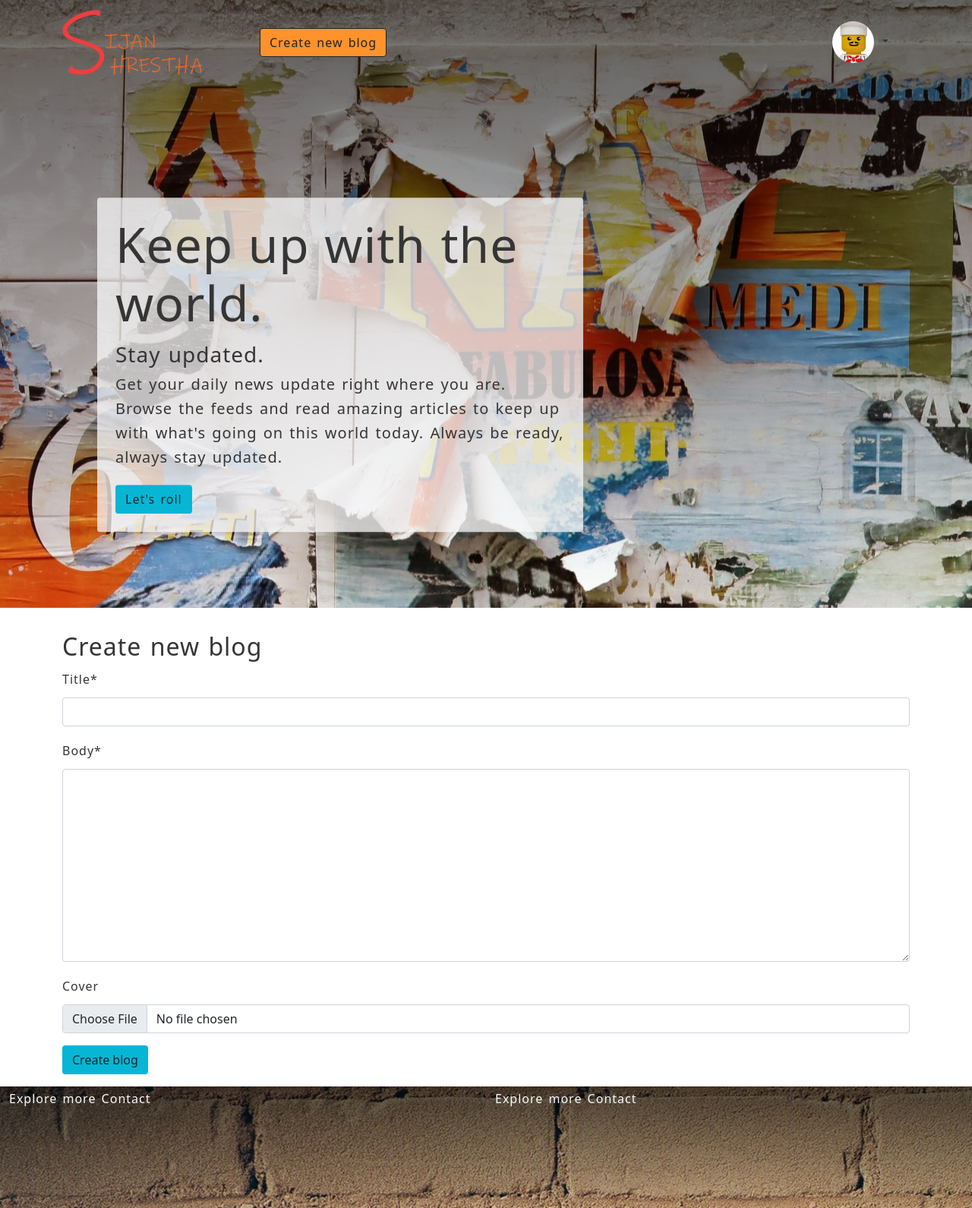
After one commit to Sijan97/django-news, a Django app: page /articles/new/ in a window 1280 px wide. The commit adds this page. Shown: the whole page at 76% size. Run offline with Django 4.2, Linux system fonts and the light colour scheme; a user stored in the database is signed in; data comes from the database, SQL or seed files in the repository; both versions use the stored data as it was after the commit; some libraries are stand-ins or nearby versions.

Commit message:
Created blog create form/Added profile picture/Setup sticky navbar

```diff
--- a/accounts/admin.py
+++ b/accounts/admin.py
@@ -3,7 +3,7 @@ from django.contrib import admin
 from django.contrib.auth.admin import UserAdmin
 
 from .forms import CustomUserCreationForm, CustomUserChangeForm
-from .models import CustomUser
+from .models import CustomUser, Profile
 
 
 class CustomAdmin(UserAdmin):
@@ -21,3 +21,4 @@ class CustomAdmin(UserAdmin):
 
 
 admin.site.register(CustomUser, CustomAdmin)
+admin.site.register(Profile)
--- a/accounts/models.py
+++ b/accounts/models.py
@@ -5,3 +5,13 @@ from django.contrib.auth.models import AbstractUser
 class CustomUser(AbstractUser):
     """ Model definition for custom user. """
     age = models.PositiveIntegerField(null=True, blank=True)
+
+
+class Profile(models.Model):
+    """ Model definition for managing user profile. """
+    user = models.OneToOneField(CustomUser, on_delete=models.CASCADE)
+    profile_pic = models.ImageField(
+        default="user.jpg", upload_to="images/")
+
+    def __str__(self):
+        return f"{ self.user.username } Profile"
--- a/articles/urls.py
+++ b/articles/urls.py
@@ -5,6 +5,7 @@ from .views import (
     ArticleUpdateView,
     ArticleDetailView,
     ArticleDeleteView,
+    ArticleCreateView,
 )
 
 urlpatterns = [
@@ -12,4 +13,5 @@ urlpatterns = [
     path('<int:pk>/edit/', ArticleUpdateView.as_view(), name='article_edit'),
     path('<int:pk>/', ArticleDetailView.as_view(), name='article_detail'),
     path('<int:pk>/delete/', ArticleDeleteView.as_view(), name='article_delete'),
+    path('new/', ArticleCreateView.as_view(), name='article_new'),
 ]
--- a/articles/views.py
+++ b/articles/views.py
@@ -1,5 +1,5 @@
 from django.views.generic import ListView, DetailView
-from django.views.generic.edit import UpdateView, DeleteView
+from django.views.generic.edit import UpdateView, DeleteView, CreateView
 from django.urls import reverse_lazy
 from .models import Article
 
@@ -9,10 +9,12 @@ class ArticleListView(ListView):
     model = Article
     template_name = 'article_list.html'
 
+
 class ArticleDetailView(DetailView):
     """ View definition for article detail view. """
     model = Article
     template_name = 'article_detail.html'
+
 
 class ArticleUpdateView(UpdateView):
     """ View definition to edit article. """
@@ -20,14 +22,16 @@ class ArticleUpdateView(UpdateView):
     template_name = 'article_edit.html'
     fields = ('title', 'body', 'cover')
 
+
 class ArticleDeleteView(DeleteView):
     """ View definition to delete an article. """
     model = Article
     template_name = 'article_delete.html'
     success_url = reverse_lazy('article_list')
 
-# class ArticleCreateView(CreateView):
-#     """ Defining custom create view for article. """
-#     model = Article
-#     template_name = 'article_new.html'
-#     fields = ('title', 'body', 'cover')
+
+class ArticleCreateView(CreateView):
+    """ Defining custom create view for article. """
+    model = Article
+    template_name = 'article_new.html'
+    fields = ('title', 'body', 'cover')
--- a/static/css/styles/style.css
+++ b/static/css/styles/style.css
@@ -14,9 +14,12 @@ Default colors:
 
     yellow button: #fde047
     yellow button hover: #eab308
+
+    nav buttons: #f76707
+    nav buttons hover: #ff922b
 */
 
-/* PAGE SETUP */
+/* ------------------- BASIC SETUP ------------------- */
 * {
     margin: 0;
     padding: 0;
@@ -28,8 +31,6 @@ html {
     box-sizing: border-box;
 }
 
-/* LAYOUT */
-
 body {
     color: #353535;
     line-height: 2rem;
@@ -37,6 +38,7 @@ body {
     word-spacing: 2px;
 }
 
+/* ------------------- HEADER ------------------- */
 .header-banner {
     background-image: linear-gradient(rgba(0, 0, 0, 0.59), rgba(255, 255, 255, 0)), url(../images/header.jpg);
     background-attachment: fixed;
@@ -48,16 +50,21 @@ body {
 
 .hero-text {
     position: absolute;
-    top: 50%;
+    top: 60%;
     left: 10%;
     transform: translateY(-50%);
 }
 
-footer {
-    background-image: linear-gradient(rgba(0, 0, 0, 0.59), rgba(255, 255, 255, 0)), url(../images/footer.jpg);
-    background-attachment: fixed;
-    height: 20vh;
+.user-name {
+    color: inherit;
 }
+
+.user-name:hover,
+.user-name:focus {
+    color: #f5f5f4;
+}
+
+/* ------------------- BLOG CONTAINER ------------------- */
 
 .register-body {
     background-image: linear-gradient(rgba(0, 0, 0, 0.59), rgba(255, 255, 255, 0)), url(../images/register.jpg);
@@ -125,14 +132,45 @@ footer {
     text-align: justify;
 }
 
+.edits {
+    position: relative;
+    z-index: 12;
+}
+
+/* ------------------- STICKY NAVIGATION ------------------- */
+.sticky {
+    position: fixed;
+    top: 0;
+    width: 100%;
+    background-color: #f5f5f4;
+    opacity: 0.95;
+    box-shadow: 0 2px 2px #ddd;
+    z-index: 9999;
+}
+
+.sticky img {
+    height: 3rem;
+}
+
+/* ------------------- REUSABLE ITEMS ------------------- */
+
+/* BUTTONS */
 .btn-default {
     background-color: #06b6d4;
-    border-radius: 0.5rem;
 }
 
 .btn-default:hover {
     background-color: #0e7490;
     color: #f5f5f4;
+}
+
+.btn-nav {
+    background-color: #ff922b;
+    transition: all 0.3s;
+}
+
+.btn-nav:hover {
+    background-color: #f76707;
 }
 
 .btn-delete {
@@ -153,16 +191,9 @@ footer {
     color: #f5f5f4;
 }
 
-.edits {
-    position: relative;
-    z-index: 12;
+/* ------------------- FOOTER ------------------- */
+footer {
+    background-image: linear-gradient(rgba(0, 0, 0, 0.59), rgba(255, 255, 255, 0)), url(../images/footer.jpg);
+    background-attachment: fixed;
+    height: 20vh;
 }
-
-.user-name {
-    color: inherit;
-}
-
-.user-name:hover,
-.user-name:focus {
-    color: #f5f5f4;
-}
--- a/static/scripts/script.js
+++ b/static/scripts/script.js
@@ -1 +1,12 @@
-let blogs = document.querySelectorAll('.blog-content');
+'use strict';
+
+let nav = document.querySelector('.navbar');
+let navStick = nav.offsetTop;
+
+window.onscroll = function () {
+    if (window.scrollY > navStick) {
+        nav.classList.add('sticky');
+    } else {
+        nav.classList.remove('sticky');
+    }
+}
--- a/templates/article_edit.html
+++ b/templates/article_edit.html
@@ -19,6 +19,7 @@
         {% csrf_token %}
         {{ form | crispy }}
         <button type="submit" class="btn btn-default">Update</button>
+        <a href="{% url 'article_detail' article.pk %}" class="btn btn-delete">Cancel</a>
     </form>
 </div>
 {% endblock content %}
--- /dev/null
+++ b/templates/article_new.html
@@ -0,0 +1,15 @@
+{% extends 'base.html' %}
+{% load crispy_forms_tags %}
+
+{% block title %}New blog{% endblock title %}
+
+{% block content %}
+<div class="container">
+    <h2>Create new blog</h2>
+    <form action="" method="post">
+        {% csrf_token %}
+        {{ form | crispy }}
+        <button type="submit" class="btn btn-default">Create blog</button>
+    </form>
+</div>
+{% endblock content %}
--- a/templates/base.html
+++ b/templates/base.html
@@ -19,21 +19,31 @@
 
         <body>
             <header>
-                <nav class="navbar navbar-expand-lg navbar-dark shadow-none fixed-top">
+                <nav class="navbar navbar-expand-lg navbar-dark fixed-top">
                     <div class="container">
-                        <a class="navbar-brand fs-2" href="/">Newspaper</a>
+                        <a class="navbar-brand" href="/">
+                            <img src="{% static 'images/my_logo.png' %}" alt="Logo" class="img img-fluid">
+                        </a>
                         <button class="navbar-toggler" type="button" data-bs-toggle="collapse"
                             data-bs-target="#navbarSupportedContent" aria-controls="navbarSupportedContent"
                             aria-expanded="false" aria-label="Toggle navigation">
                             <span class="navbar-toggler-icon"></span>
                         </button>
-                        <div class="collapse navbar-collapse" id="navbarSupportedContent">
+                        <div class="container ms-5 collapse navbar-collapse" id="navbarSupportedContent">
                             {% if user.is_authenticated %}
-                            <ul class="nav ms-auto mb-2 mb-lg-0 btn-default">
+                            <ul class="nav nav-pills me-auto mb-2 mb-lg-0">
+                                <li class="nav-item">
+                                    <a href="{% url 'article_new' %}" class="btn btn-nav btn-outline-dark"
+                                        aria-current="page">Create
+                                        new blog</a>
+                                </li>
+                            </ul>
+                            <ul class="nav ms-auto mb-2 mb-lg-0">
                                 <li class="nav-item dropdown">
                                     <a class="nav-link active dropdown-toggle user-name" href="#" id="navbarDropdown"
                                         role="button" data-bs-toggle="dropdown" aria-expanded="false">
-                                        {{ user.username }}
+                                        <img class="rounded-circle" src="{{ user.profile.profile_pic.url }}"
+                                            height="55rem" alt="{{ user.username.capitalize }} Profile">
                                     </a>
                                     <ul class="dropdown-menu" aria-labelledby="navbarDropdown">
                                         <li>
@@ -74,7 +84,7 @@
                 {% endblock header %}
             </header>
 
-            <main>
+            <main class="my-3">
                 {% block content %}
                 {% endblock content %}
             </main>
```
Also changed, not shown: templates/article_delete.html (+26 -0 lines), accounts/migrations/0002_profile.py (added), accounts/migrations/0003_alter_profile_profile_pic.py (added), accounts/migrations/0004_alter_profile_profile_pic.py (added), accounts/migrations/0005_alter_profile_profile_pic.py (added), accounts/migrations/0006_alter_profile_profile_pic.py (added), db.sqlite3, media/user.jpg (added), static/images/my_logo.png (added).
